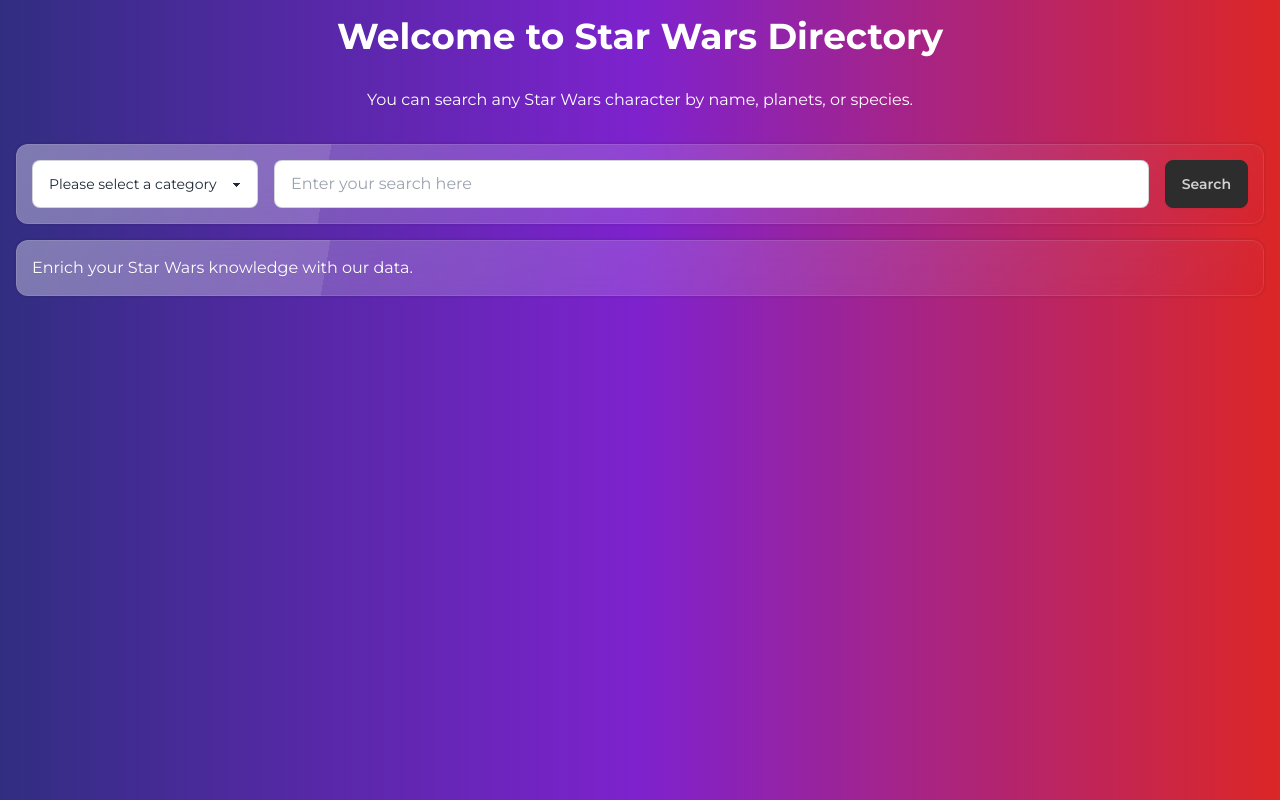
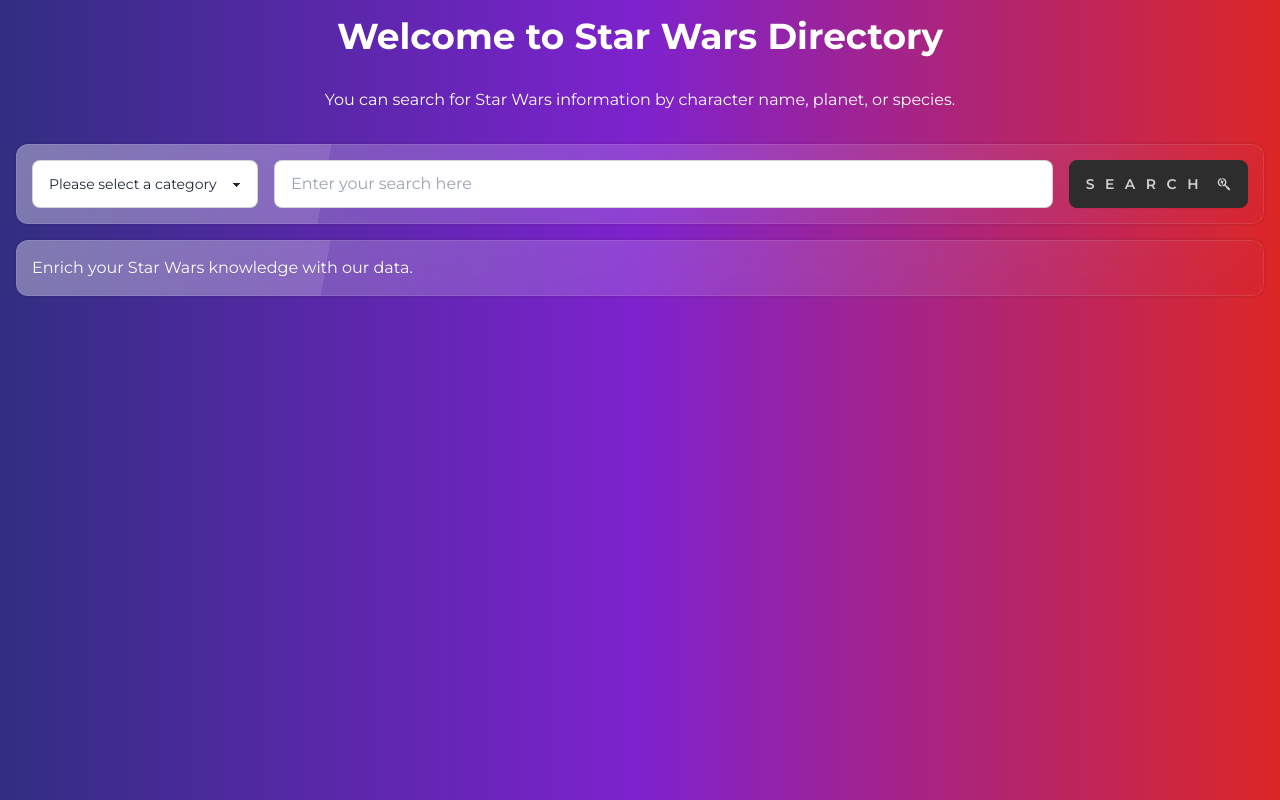
Before and after one commit to zacharytruong/star-wars-directory, a Next.js app: page / in a window 1280 px wide. Built offline with nearby package versions, Linux system fonts and the light colour scheme.

Commit message:
update button style

```diff
--- a/app/page.tsx
+++ b/app/page.tsx
@@ -9,6 +9,7 @@
 import { useState } from 'react';
 import { DataCardGrid, ErrorFetching } from '@/components';
 import { getData } from '@/lib';
+import { FaSearchengin } from 'react-icons/fa';
 
 export default function Home() {
   const {
@@ -45,7 +46,8 @@
         Welcome to Star Wars Directory
       </h1>
       <p className="text-center p-4 text-white">
-        You can search any Star Wars character by name, planets, or species.
+        You can search for Star Wars information by character name, planet, or
+        species.
       </p>
       <form onSubmit={handleSubmit(onSubmit)}>
         <div className="flex flex-col md:flex-row gap-4 m-4 p-4 glass rounded-xl">
@@ -84,10 +86,10 @@
           <div>
             <button
               type="submit"
-              className="btn btn-primary w-full"
+              className="btn btn-primary w-full tracking-[0.75em]"
               disabled={isLoading}
             >
-              Search
+              SEARCH <FaSearchengin />
             </button>
           </div>
         </div>
```
